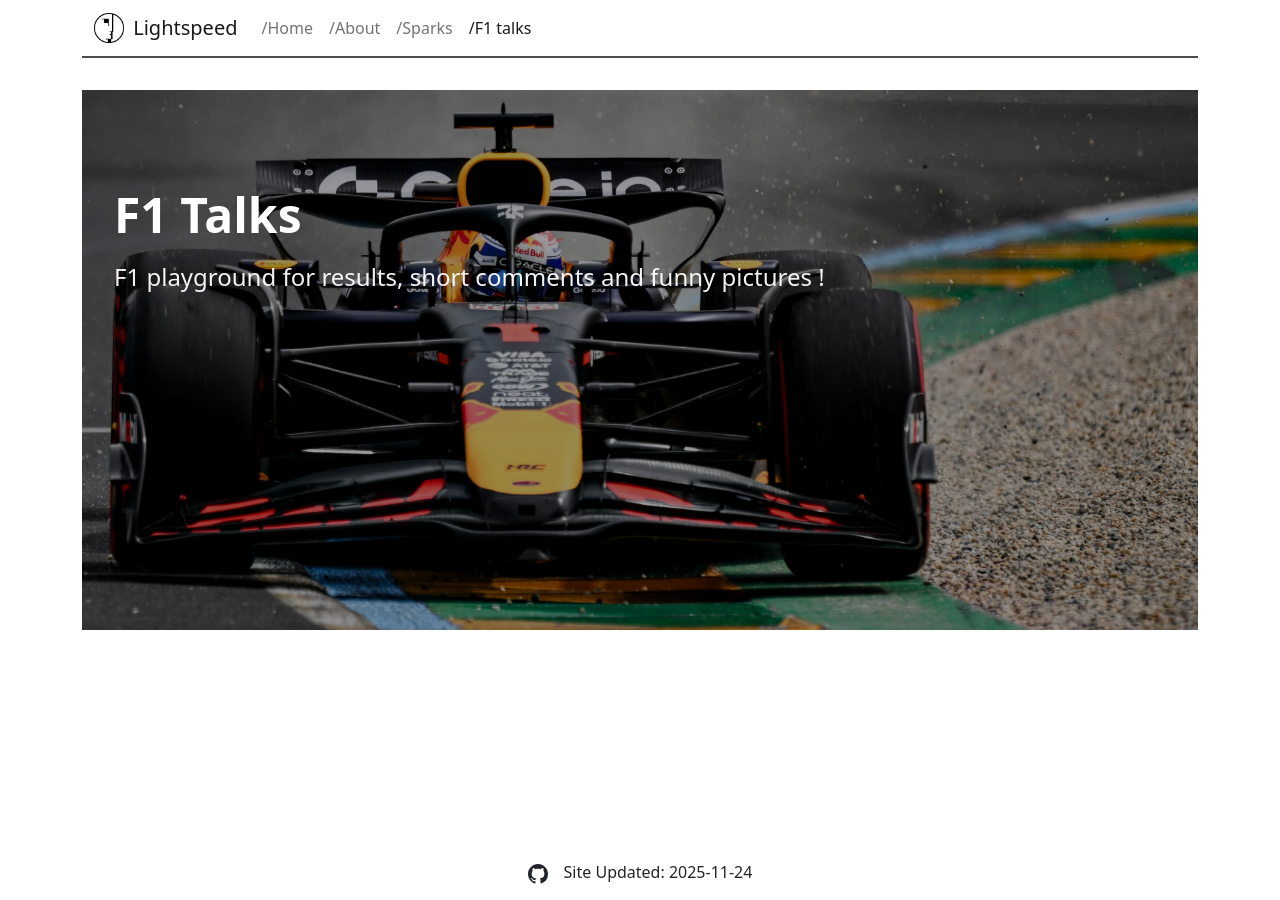
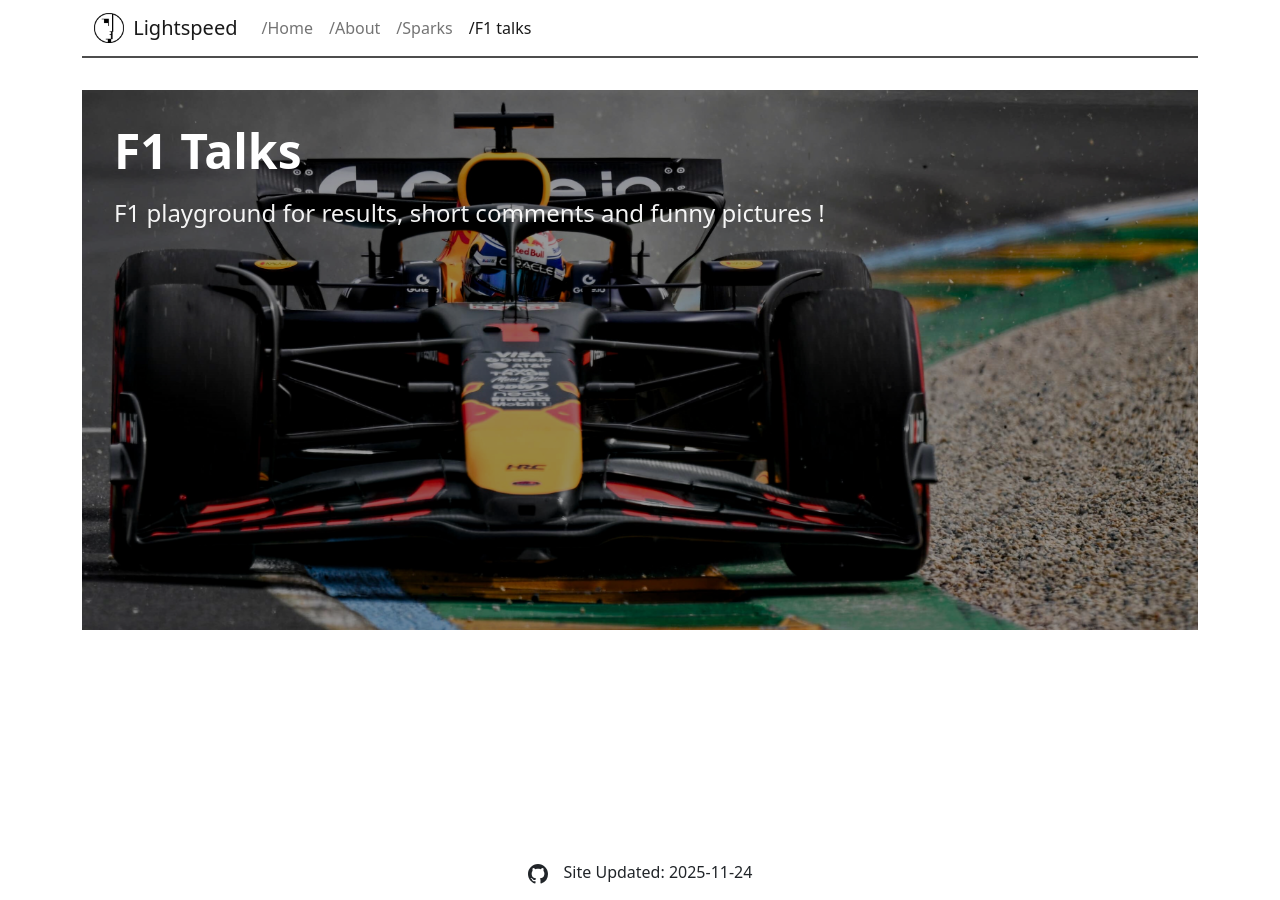
Before and after one commit to Hwei-esay/Hwei-esay.github.io, a Jekyll site: the page built from f1talks.md, in a window 1280 px wide. Built offline with Jekyll 4.4.1, drawn with Linux system fonts in a browser that asks for light colours.

Commit message:
Update post-with-header.html

```diff
--- a/_layouts/post-with-header.html
+++ b/_layouts/post-with-header.html
@@ -8,7 +8,7 @@
   background-size: cover;
   background-position: center 30%; /* 调整垂直位置，显示更多纵向内容 */
   background-repeat: no-repeat;
-  padding: 6rem 0; /* 增加内边距让头部更高 */
+  padding: 2rem 0; /* 增加内边距让头部更高 */
   position: relative;
   min-height: 60vh; /* 使用视口高度单位，显示更多图片内容 */
 }
```
